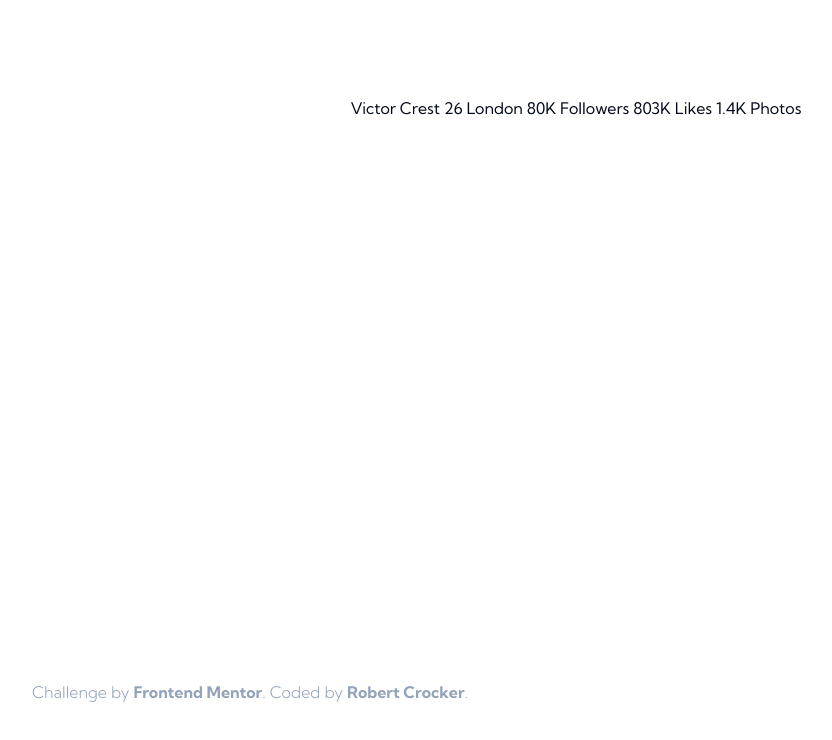
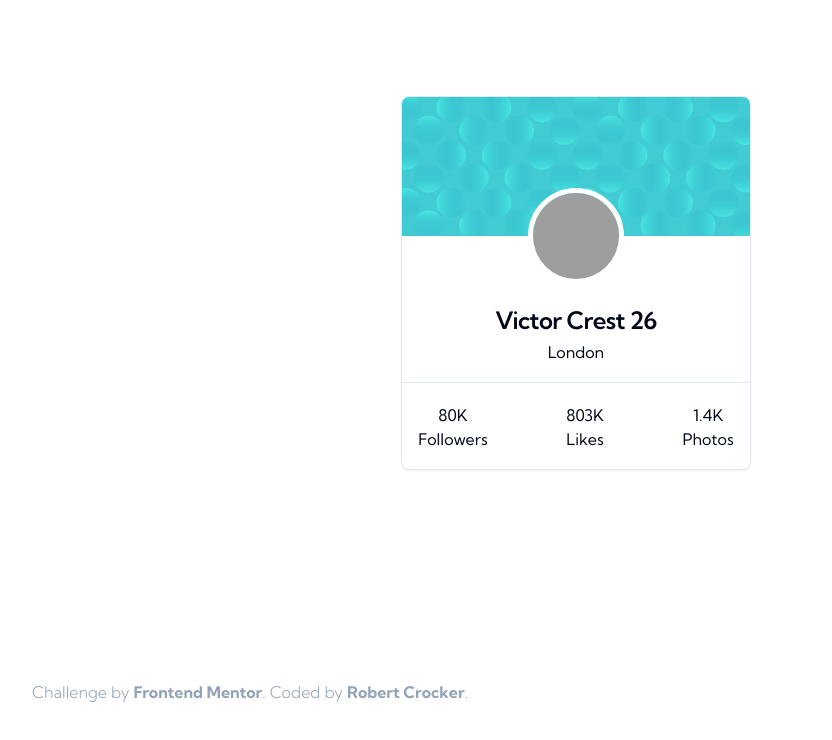
Before and after one commit to robcrock/profile-card, a Next.js app: page / in a window 1280 px wide. Shown: the top 740 px of the page, without its empty margins (64-896 px from the left). Built offline with nearby package versions, Linux system fonts and the light colour scheme; grey boxes are pictures that could not be loaded.

Commit message:
Making progress on the initial layout.

```diff
--- a/package.json
+++ b/package.json
@@ -9,6 +9,8 @@
     "lint": "next lint"
   },
   "dependencies": {
+    "@radix-ui/react-avatar": "^1.1.0",
+    "@radix-ui/react-separator": "^1.1.0",
     "class-variance-authority": "^0.7.0",
     "clsx": "^2.1.1",
     "lucide-react": "^0.403.0",
--- a/src/app/page.tsx
+++ b/src/app/page.tsx
@@ -1,10 +1,56 @@
+import Image from "next/image";
+import bg_pattern_card from "@/../public/images/bg-pattern-card.svg";
 import { Attribution } from "@/components/attribution";
-import Image from "next/image";
+import { Card, CardContent, CardHeader, CardTitle } from "@/components/ui/card";
+import { Avatar, AvatarFallback, AvatarImage } from "@/components/ui/avatar";
+import { Separator } from "@/components/ui/separator";
 
 export default function Home() {
   return (
     <main className="flex min-h-screen flex-col items-center justify-between p-24">
-      <div>Victor Crest 26 London 80K Followers 803K Likes 1.4K Photos</div>
+      {/* card */}
+      <Card className="h-[374px] w-[350px] overflow-hidden">
+        {/* card header */}
+        <CardHeader className="h-[285px] p-0">
+          {/* section */}
+          <Image src={bg_pattern_card} alt={"card background image"} />
+          <section className="flex flex-col items-center gap-6 pb-10">
+            {/* avatar */}
+            <Avatar className="-mt-[54px] h-[96px] w-[96px] border-[5px] border-white">
+              <AvatarImage src="https://raw.githubusercontent.com/robcrock/profile-card/6530e6589e371a4e00ac9014dcf83f6ad78f0105/public/images/image-victor.jpg" />
+              <AvatarFallback>VC</AvatarFallback>
+            </Avatar>
+            <div className="flex flex-col items-center gap-2">
+              <CardTitle>
+                <span>Victor Crest</span> <span>26</span>
+              </CardTitle>
+              <p>London</p>
+            </div>
+          </section>
+        </CardHeader>
+        <Separator />
+        {/* card content */}
+        <CardContent className="h-[88px] p-0">
+          {/* stats list */}
+          {/* stat */}
+          <section className="flex h-full w-full items-center justify-around gap-[46px]">
+            <div className="flex flex-col items-center">
+              <div>80K</div>
+              <div>Followers</div>
+            </div>
+            {/* stat */}
+            <div className="flex flex-col items-center">
+              <div>803K</div>
+              <div>Likes</div>
+            </div>
+            {/* stat */}
+            <div className="flex flex-col items-center">
+              <div>1.4K</div>
+              <div>Photos</div>
+            </div>
+          </section>
+        </CardContent>
+      </Card>
       <Attribution
         name={"Robert Crocker"}
         link={"https://www.frontendmentor.io/profile/robcrock"}
--- /dev/null
+++ b/src/components/ui/avatar.tsx
@@ -0,0 +1,50 @@
+"use client"
+
+import * as React from "react"
+import * as AvatarPrimitive from "@radix-ui/react-avatar"
+
+import { cn } from "@/lib/utils"
+
+const Avatar = React.forwardRef<
+  React.ElementRef<typeof AvatarPrimitive.Root>,
+  React.ComponentPropsWithoutRef<typeof AvatarPrimitive.Root>
+>(({ className, ...props }, ref) => (
+  <AvatarPrimitive.Root
+    ref={ref}
+    className={cn(
+      "relative flex h-10 w-10 shrink-0 overflow-hidden rounded-full",
+      className
+    )}
+    {...props}
+  />
+))
+Avatar.displayName = AvatarPrimitive.Root.displayName
+
+const AvatarImage = React.forwardRef<
+  React.ElementRef<typeof AvatarPrimitive.Image>,
+  React.ComponentPropsWithoutRef<typeof AvatarPrimitive.Image>
+>(({ className, ...props }, ref) => (
+  <AvatarPrimitive.Image
+    ref={ref}
+    className={cn("aspect-square h-full w-full", className)}
+    {...props}
+  />
+))
+AvatarImage.displayName = AvatarPrimitive.Image.displayName
+
+const AvatarFallback = React.forwardRef<
+  React.ElementRef<typeof AvatarPrimitive.Fallback>,
+  React.ComponentPropsWithoutRef<typeof AvatarPrimitive.Fallback>
+>(({ className, ...props }, ref) => (
+  <AvatarPrimitive.Fallback
+    ref={ref}
+    className={cn(
+      "flex h-full w-full items-center justify-center rounded-full bg-muted",
+      className
+    )}
+    {...props}
+  />
+))
+AvatarFallback.displayName = AvatarPrimitive.Fallback.displayName
+
+export { Avatar, AvatarImage, AvatarFallback }
--- /dev/null
+++ b/src/components/ui/card.tsx
@@ -0,0 +1,79 @@
+import * as React from "react"
+
+import { cn } from "@/lib/utils"
+
+const Card = React.forwardRef<
+  HTMLDivElement,
+  React.HTMLAttributes<HTMLDivElement>
+>(({ className, ...props }, ref) => (
+  <div
+    ref={ref}
+    className={cn(
+      "rounded-lg border bg-card text-card-foreground shadow-sm",
+      className
+    )}
+    {...props}
+  />
+))
+Card.displayName = "Card"
+
+const CardHeader = React.forwardRef<
+  HTMLDivElement,
+  React.HTMLAttributes<HTMLDivElement>
+>(({ className, ...props }, ref) => (
+  <div
+    ref={ref}
+    className={cn("flex flex-col space-y-1.5 p-6", className)}
+    {...props}
+  />
+))
+CardHeader.displayName = "CardHeader"
+
+const CardTitle = React.forwardRef<
+  HTMLParagraphElement,
+  React.HTMLAttributes<HTMLHeadingElement>
+>(({ className, ...props }, ref) => (
+  <h3
+    ref={ref}
+    className={cn(
+      "text-2xl font-semibold leading-none tracking-tight",
+      className
+    )}
+    {...props}
+  />
+))
+CardTitle.displayName = "CardTitle"
+
+const CardDescription = React.forwardRef<
+  HTMLParagraphElement,
+  React.HTMLAttributes<HTMLParagraphElement>
+>(({ className, ...props }, ref) => (
+  <p
+    ref={ref}
+    className={cn("text-sm text-muted-foreground", className)}
+    {...props}
+  />
+))
+CardDescription.displayName = "CardDescription"
+
+const CardContent = React.forwardRef<
+  HTMLDivElement,
+  React.HTMLAttributes<HTMLDivElement>
+>(({ className, ...props }, ref) => (
+  <div ref={ref} className={cn("p-6 pt-0", className)} {...props} />
+))
+CardContent.displayName = "CardContent"
+
+const CardFooter = React.forwardRef<
+  HTMLDivElement,
+  React.HTMLAttributes<HTMLDivElement>
+>(({ className, ...props }, ref) => (
+  <div
+    ref={ref}
+    className={cn("flex items-center p-6 pt-0", className)}
+    {...props}
+  />
+))
+CardFooter.displayName = "CardFooter"
+
+export { Card, CardHeader, CardFooter, CardTitle, CardDescription, CardContent }
--- /dev/null
+++ b/src/components/ui/separator.tsx
@@ -0,0 +1,31 @@
+"use client"
+
+import * as React from "react"
+import * as SeparatorPrimitive from "@radix-ui/react-separator"
+
+import { cn } from "@/lib/utils"
+
+const Separator = React.forwardRef<
+  React.ElementRef<typeof SeparatorPrimitive.Root>,
+  React.ComponentPropsWithoutRef<typeof SeparatorPrimitive.Root>
+>(
+  (
+    { className, orientation = "horizontal", decorative = true, ...props },
+    ref
+  ) => (
+    <SeparatorPrimitive.Root
+      ref={ref}
+      decorative={decorative}
+      orientation={orientation}
+      className={cn(
+        "shrink-0 bg-border",
+        orientation === "horizontal" ? "h-[1px] w-full" : "h-full w-[1px]",
+        className
+      )}
+      {...props}
+    />
+  )
+)
+Separator.displayName = SeparatorPrimitive.Root.displayName
+
+export { Separator }
```
Also changed, not shown: 1 other file (tests, documents, lock files or other folders).
